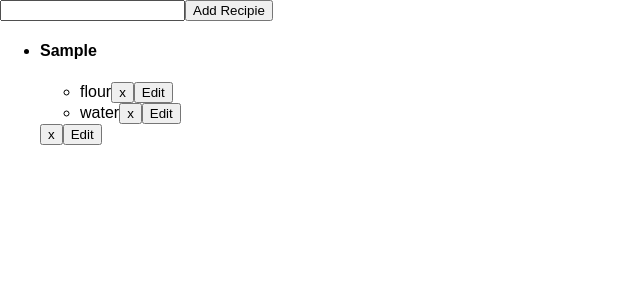
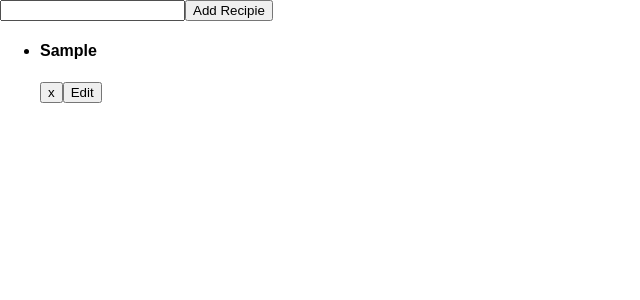
Before and after one commit to vijayabharathib/fcc-project-react-recipies, a React (Create React App) app: page / in a window 1280 px wide. Both pictures are taken after typing "Sample" into the empty fields and a click on the button "Add Recipie". Shown: the top 300 px of the page, without its empty margins (0-640 px from the left). Built offline with nearby package versions, Linux system fonts and the light colour scheme.

Commit message:
showhide ingredients

```diff
--- a/src/Recipie.js
+++ b/src/Recipie.js
@@ -3,14 +3,24 @@ import IngredientList from './Ingredients';
 class Recipie extends Component{
   constructor(){
     super();
-    this.state={ ingredients:[
-      {key: 1, name: "flour"},
-      {key: 2, name: "water"}
-    ] };
+    this.state={
+      ingredients:[
+        {key: 1, name: "flour"},
+        {key: 2, name: "water"}
+      ],
+      displayIngredient: false
+    };
   }
+
+  toggleIngredient(){
+    console.log('toggle');
+    this.setState({displayIngredient: !this.state.displayIngredient});
+  }
+
   addIngredient(){
 
   }
+
   deleteIngredient(deleteKey){
     let newIngredients=this.state.ingredients;
     newIngredients=this.state.ingredients.filter(function(ingredient){
@@ -19,10 +29,14 @@ class Recipie extends Component{
     this.setState({ingredients: newIngredients});
   }
   render(){
+    let ingList=null;
+    if(this.state.displayIngredient){
+      ingList=<IngredientList ingredients={this.state.ingredients} onDelete={this.deleteIngredient.bind(this)} />;
+    }
     return(
       <li className="c-recipie">
-        <h4 className="c-recipie__name">{this.props.name}</h4>
-        <IngredientList ingredients={this.state.ingredients} onDelete={this.deleteIngredient.bind(this)} />
+        <h4 className="c-recipie__name" onClick={this.toggleIngredient.bind(this)}>{this.props.name}</h4>
+        {ingList}
         <button className="c-recipie__delete" onClick={this.props.delete}>x</button>
         <button className="c-recipie__edit">Edit</button>
       </li>
```
